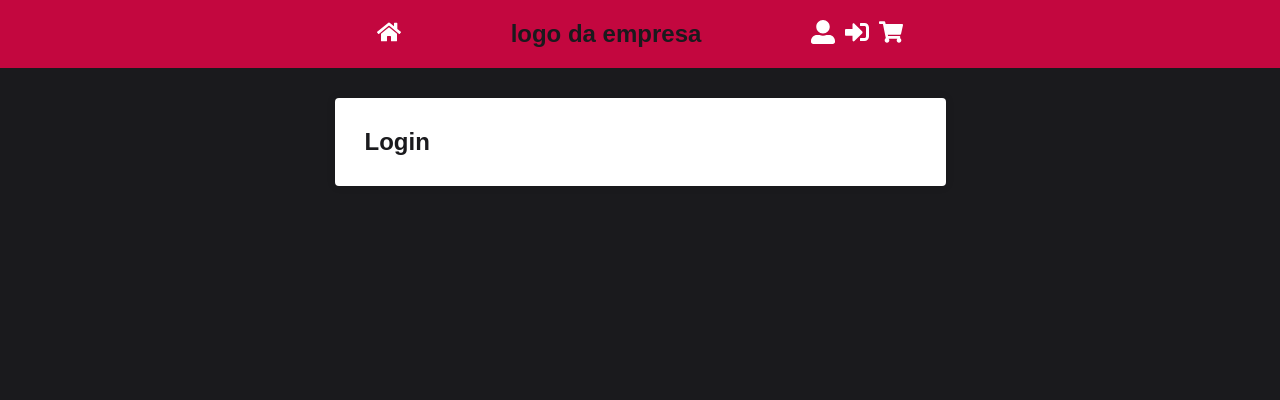
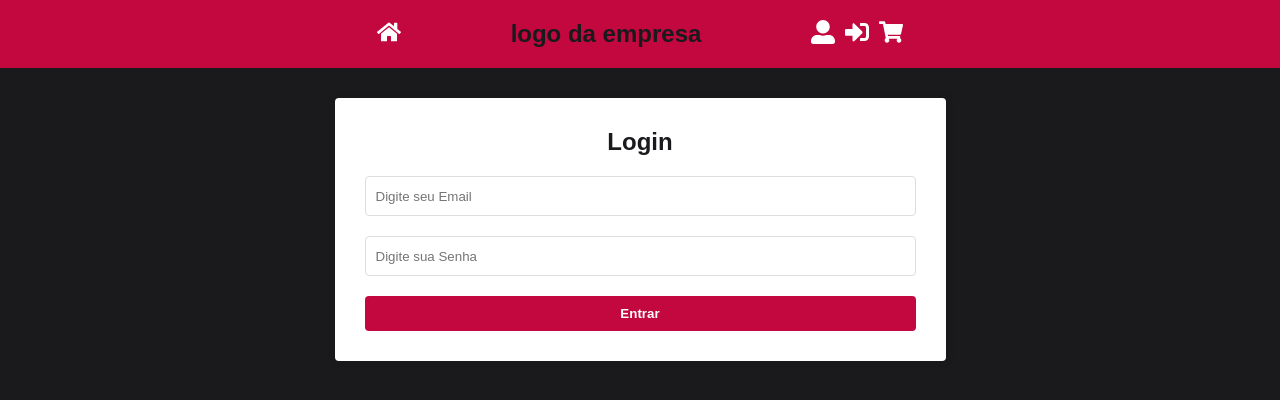
Before and after one commit to ViniRivaldar/pizzaria, a React (Vite) app: page /login in a window 1280 px wide. Shown: the top 400 px of the page. Built offline with nearby package versions, Linux system fonts and the light colour scheme; no server answers.

Commit message:
criando login

```diff
--- a/package.json
+++ b/package.json
@@ -12,6 +12,7 @@
   "dependencies": {
     "@reduxjs/toolkit": "^2.2.7",
     "axios": "^1.7.7",
+    "lodash": "^4.17.21",
     "prop-types": "^15.8.1",
     "react": "^18.3.1",
     "react-dom": "^18.3.1",
@@ -22,7 +23,8 @@
     "redux": "^5.0.1",
     "redux-persist": "^6.0.0",
     "redux-saga": "^1.3.0",
-    "styled-components": "^6.1.13"
+    "styled-components": "^6.1.13",
+    "yup": "^1.4.0"
   },
   "devDependencies": {
     "@eslint/js": "^9.9.0",
--- a/src/App.jsx
+++ b/src/App.jsx
@@ -1,4 +1,5 @@
 import { BrowserRouter } from 'react-router-dom'
+import { ToastContainer } from 'react-toastify';
 
 import Header from './components/Header'
 import Routes from './routes'
@@ -10,6 +11,7 @@ function App() {
     <BrowserRouter>
       <Header/>
       <Routes/>
+      <ToastContainer autoClose={3000} className="toast-container" />
     </BrowserRouter>
   )
 }
--- a/src/page/Login/index.jsx
+++ b/src/page/Login/index.jsx
@@ -1,9 +1,66 @@
+import {useState} from 'react'
+import * as yup from 'yup'
+import {toast} from 'react-toastify'
+import { useDispatch,useSelector } from 'react-redux'
+import{get} from 'lodash'
+
 import {Container} from '../../styles/GlobalStyles'
+import {Form} from './styled'
+import * as actions from '../../store/modules/auth/actions'
+import Loading from '../../components/loading'
 
-export default function Login(){
+
+
+export default function Login(props){
+
+    const[email, setEmail] = useState('')
+    const[password, setPassword] = useState('')
+
+    const dispatch = useDispatch()
+
+    const prevPath = get(props, 'location.state.prevPath', '/')
+
+    const isLoading = useSelector(state=>state.auth.isLoading)
+
+    const handleSubmit = (e)=>{
+        e.preventDefault()
+
+        const schema = yup.object().shape({
+            email: yup.string().required('Email obrigatório').email('Email invalido'),
+            password: yup.string().required('Senha é obrigatório').min(6,'No minimo 6 caracteres')
+        })
+
+        try{
+            schema.validateSync({email, password},{abortEarly: false})
+            dispatch(actions.loginRequest({email, password, prevPath}))
+        }catch(err){
+            if (err instanceof yup.ValidationError) {
+                err.inner.forEach((error) => {
+                    toast.error(error.message);
+                });
+            }
+        }
+
+    }
     return(
         <Container>
-            <h1>Login</h1>
+            <Loading isLoading={isLoading}/>
+            <h1 style={{textAlign:'center'}}>Login</h1>
+            <Form onSubmit={handleSubmit}>
+                <input
+                    type='text'
+                    value={email}
+                    onChange={e=> setEmail(e.target.value)}
+                    placeholder='Digite seu Email'
+                />
+                <input
+                    type='password'
+                    value={password}
+                    onChange={e=> setPassword(e.target.value)}
+                    placeholder='Digite sua Senha'
+                />
+                <button type='submit'>Entrar</button>
+            </Form>
         </Container>
     )
 }
--- /dev/null
+++ b/src/page/Login/styled.jsx
@@ -0,0 +1,16 @@
+import styled from 'styled-components'
+
+export const Form = styled.form`
+    margin-top: 20px;
+    display: flex;
+    flex-direction: column;
+
+    input{
+        margin-bottom: 20px;
+        height: 40px;
+        padding: 0 10px;
+        border-radius: 4px;
+        border: 1px solid #ddd;
+    }
+
+`
--- a/src/routes/MyRoutes.jsx
+++ b/src/routes/MyRoutes.jsx
@@ -1,8 +1,9 @@
 import { useLocation, Navigate } from "react-router-dom";
 import PropTypes from 'prop-types';
+import { useSelector } from "react-redux";
 
 const MyRoute = ({ element: Component, isClosed = false, ...rest }) => {
-    const isLoggedIn = false
+    const isLoggedIn = useSelector(state=>state.auth.isLoggedIn)
     const location = useLocation();
 
     if(isClosed && !isLoggedIn){
--- a/src/store/index.jsx
+++ b/src/store/index.jsx
@@ -3,7 +3,7 @@ import createSagaMiddleware  from 'redux-saga'
 import { persistStore } from 'redux-persist'
 
 import rootReducer from './modules/rootReduce'
-import RootSaga from './modules/rootSaga'
+import rootSaga from './modules/rootSaga'
 import ReduxPersist from './modules/reduxPersist'
 
 const sagaMiddleware = createSagaMiddleware()
@@ -18,7 +18,7 @@ const store = configureStore({
         }).concat(sagaMiddleware),
 })
 
-sagaMiddleware.run(RootSaga)
+sagaMiddleware.run(rootSaga)
 
 
 export const persistor = persistStore(store)
--- a/src/store/modules/auth/reducer.jsx
+++ b/src/store/modules/auth/reducer.jsx
@@ -1,17 +1,38 @@
 import * as types from '../types'
-
+import axios from '../../../services/axios'
 const initialState = {
-    isLoggeIn: false,
+    isLoggedIn: false,
     token:false,
     user:{},
-    isloading: false
+    isLoading: false
 }
+
 export default function reducer(state = initialState, actions){
     switch (actions.type){
+        case types.LOGIN_SUCCESS:{
+            const newState = {...state}
+            newState.isLoggedIn= true
+            newState.token = actions.payload.token
+            newState.user = actions.payload.user
+            newState.isLoading = false
+            return newState
+        }
+        case types.LOGIN_FAILURE:{
+            const newState = {...state}
+            delete axios.defaults.headers.Authorization;
+            newState.isLoggedIn = false
+            newState.token = false
+            newState.user = {}
+            newState.isLoading = false
+            return newState
+        }
+
         case types.LOGIN_REQUEST:{
-            console.log('reducer', actions.payload)
-            return state
+            const newState = {...state}
+            newState.isLoading = true
+            return newState
         }
+
 
         default:
             return state
--- a/src/store/modules/auth/sagas.jsx
+++ b/src/store/modules/auth/sagas.jsx
@@ -1,11 +1,39 @@
 import { call, put, all, takeLatest } from 'redux-saga/effects';
+import {toast} from 'react-toastify'
+import {get} from 'lodash'
+
 import * as types from '../types';
 import * as actions from './actions';
+import axios from '../../../services/axios'
 
 
 function* requestLogin({payload}){
-    console.log('saga', payload)
+   try{
+    const response = yield call(axios.post, '/login', payload)
+
+    yield put(actions.loginSuccess({...response.data}))
+
+    toast.success("Login Realizado com sucesso")
+
+    axios.defaults.headers.Authorization = `Bearer ${response.data.token}`
+    window.location.href = payload.prevPath;
+   }catch(err){
+    console.log(err)
+    toast.error('Usuario ou senha invalidos')
+
+    yield put(actions.LoginFailure())
+   }
 }
 
+function persistRehydrate({payload}){
+    const token = get(payload, 'auth.token', '')
+    if(!token) return
+    axios.defaults.headers.Authorization = `Bearer ${token}`
+  }
+
 // eslint-disable-next-line react-refresh/only-export-components
-export default all([takeLatest(types.LOGIN_REQUEST,requestLogin )])
+export default all([
+    takeLatest(types.LOGIN_REQUEST,requestLogin ),
+    takeLatest(types.PERSIST_REHYDRATE,persistRehydrate )
+
+])
--- a/src/store/modules/types.jsx
+++ b/src/store/modules/types.jsx
@@ -6,3 +6,5 @@ export const UPDATE_CART = 'UPDATE_CART'
 export const LOGIN_SUCCESS = 'LOGIN_SUCCESS';
 export const LOGIN_REQUEST = 'LOGIN_REQUEST';
 export const LOGIN_FAILURE = 'LOGIN_FAILURE';
+
+export const PERSIST_REHYDRATE = 'persist/REHYDRATE'
--- a/src/styles/GlobalStyles.jsx
+++ b/src/styles/GlobalStyles.jsx
@@ -1,4 +1,5 @@
 import styled, { createGlobalStyle } from "styled-components";
+import 'react-toastify/dist/ReactToastify.css';
 import * as colors from '../config/color'
 
 export default createGlobalStyle`
@@ -45,6 +46,14 @@ export default createGlobalStyle`
     list-style: none;
   }
 
+  body .Toastify .Toastify__toast-container .Toastify__toast--success {
+    background: ${colors.successColor}
+  }
+
+  body .Toastify .Toastify__toast-container .Toastify__toast--error {
+    background: ${colors.errorColor}
+  }
+
 `
 
 export const Container = styled.section`
```
Also changed, not shown: 1 other file (tests, documents, lock files or other folders).
